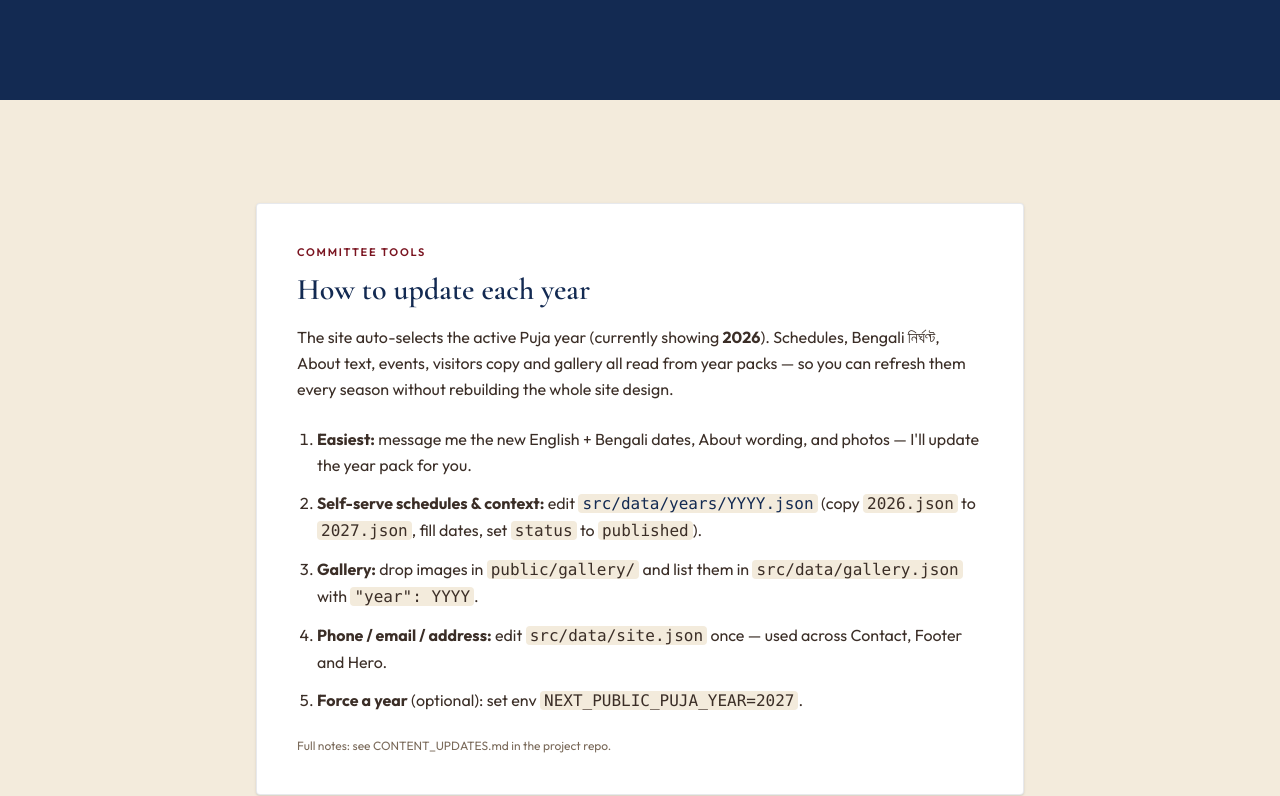
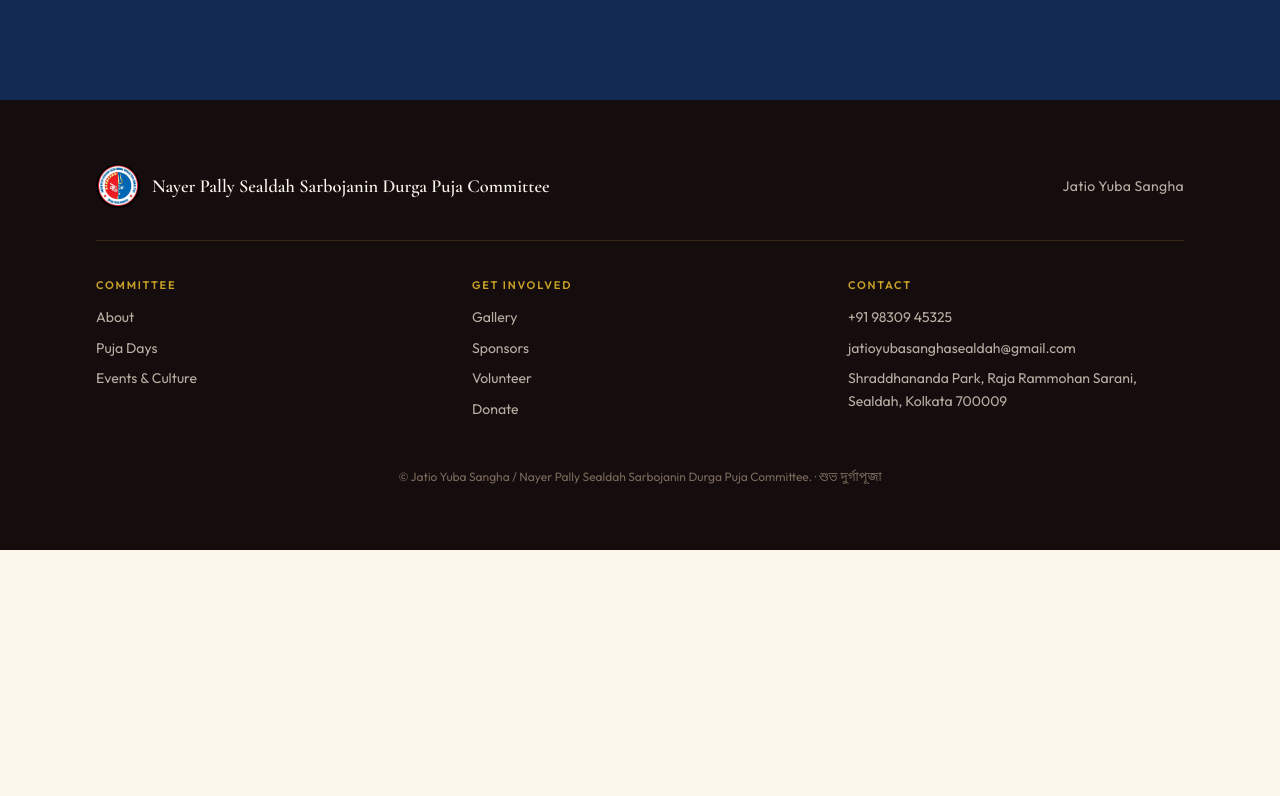
Before and after one commit to Kitty222415/nayer-pally-durga-puja, a Next.js app: page / in a window 1280 px wide. Shown: the part 7927-8723 px from the top of the page. After the commit the page ends 8477 px from the top, so only its background shows below. Built offline with nearby package versions, Linux system fonts and the light colour scheme.

Commit message:
fix: hide committee tools from public website

```diff
--- a/src/app/page.tsx
+++ b/src/app/page.tsx
@@ -10,7 +10,6 @@
 import Volunteer from "@/components/Volunteer";
 import Donate from "@/components/Donate";
 import Contact from "@/components/Contact";
-import ContentUpdates from "@/components/ContentUpdates";
 import Footer from "@/components/Footer";
 
 export default function Home() {
@@ -35,7 +34,6 @@
         <Volunteer />
         <Donate />
         <Contact />
-        <ContentUpdates />
       </main>
       <Footer />
     </>
```
